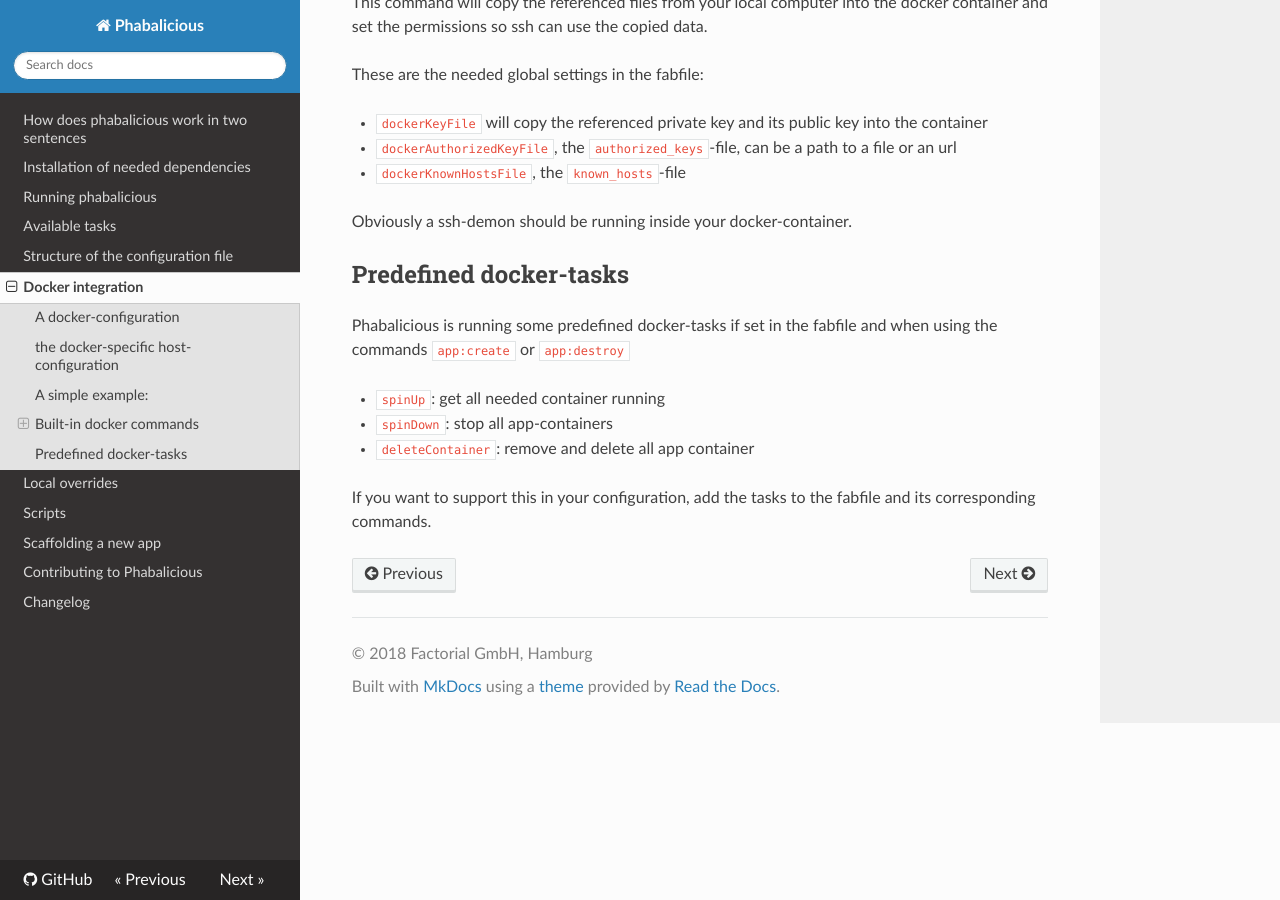
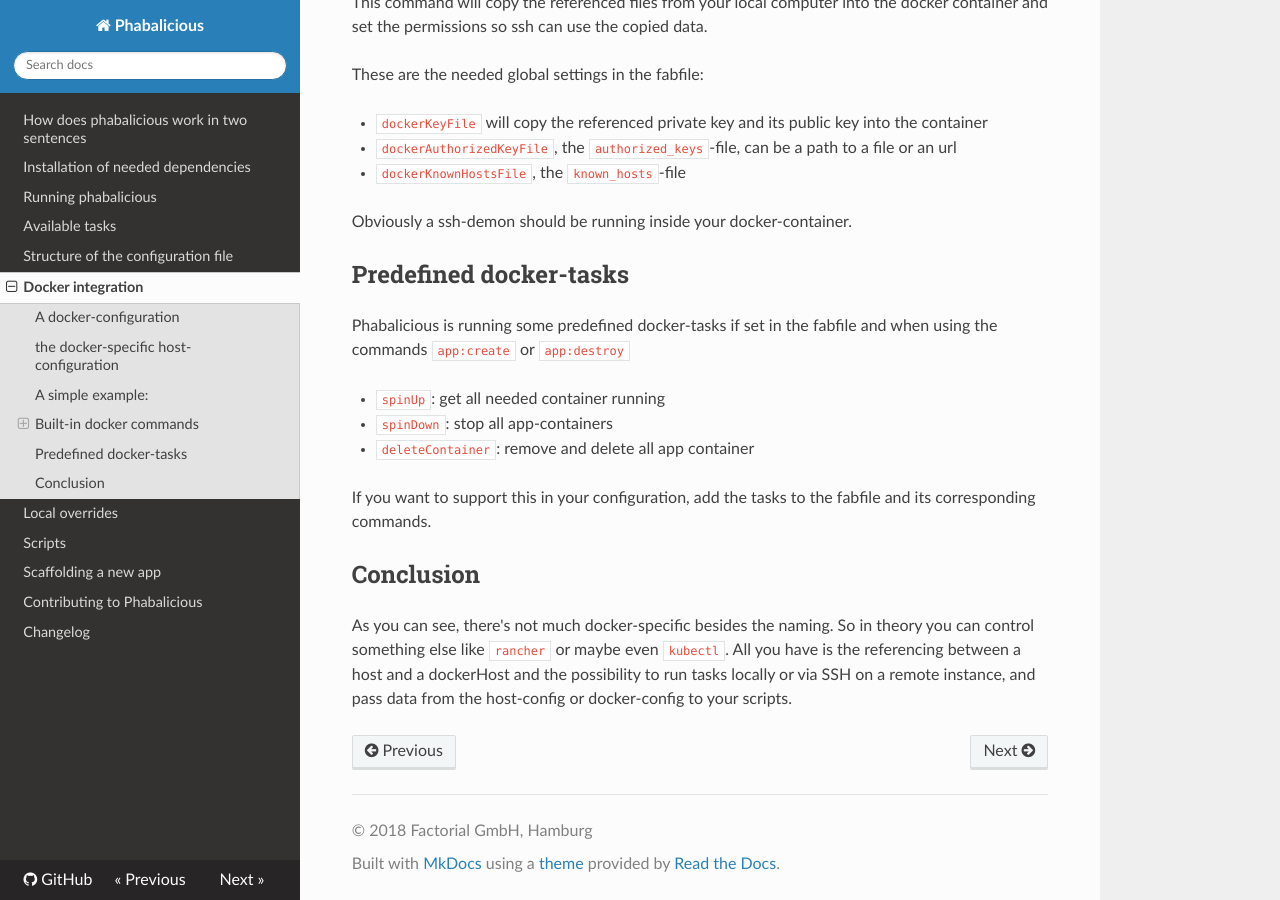
Before and after one commit to factorial-io/phabalicious, an MkDocs documentation site: the page built from docs/docs/docker-integration.md, in a window 1280 px wide and 900 px high, scrolled down 2423 px. Built offline with MkDocs 1.6.1, drawn with Linux system fonts in a browser that asks for light colours; nearby versions of some CDN libraries; comment, search, counter and statistics services are not loaded; old or Windows-style settings are respelled for this version of MkDocs.

Commit message:
Update docker docs

````diff
--- a/docs/docs/docker-integration.md
+++ b/docs/docs/docker-integration.md
@@ -84,6 +84,7 @@ dockerHosts:
       - https://some.host/docker-compose.yml
 ```
 
+
 ## Built-in docker commands
 
 There are two commands builtin, because they are hard to implement in a script-only version:
@@ -121,3 +122,7 @@ Phabalicious is running some predefined docker-tasks if set in the fabfile and w
 * `deleteContainer`: remove and delete all app container
 
 If you want to support this in your configuration, add the tasks to the fabfile and its corresponding commands.
+
+## Conclusion
+
+As you can see, there's not much docker-specific besides the naming. So in theory you can control something else like `rancher` or maybe even `kubectl`. All you have is the referencing between a host and a dockerHost and the possibility to run tasks locally or via SSH on a remote instance, and pass data from the host-config or docker-config to your scripts.
````
